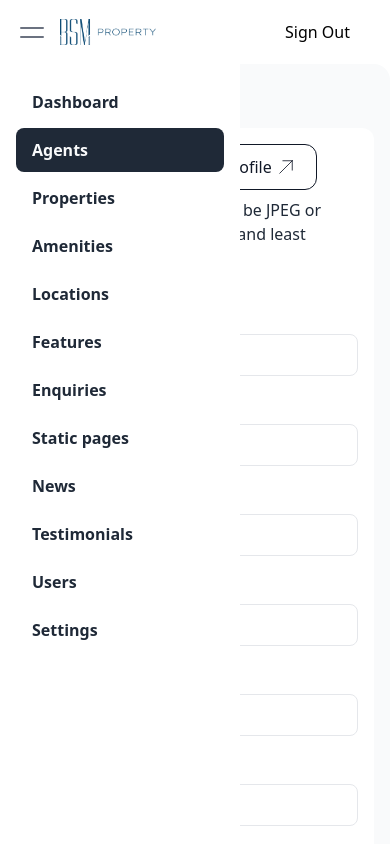
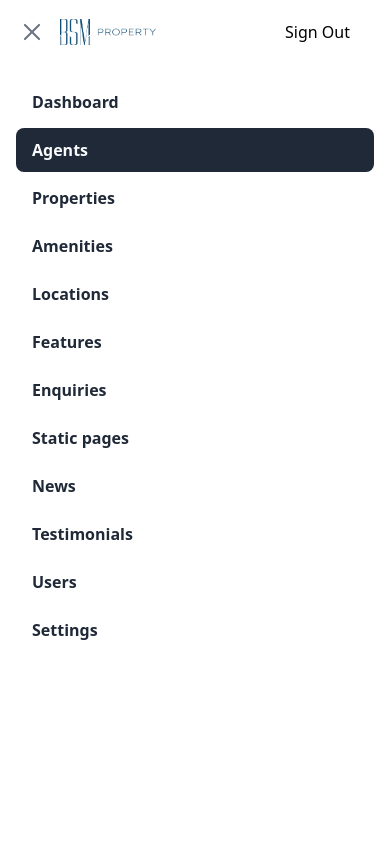
Before and after one commit to santokhan/ssi-shopping-admin, a React (Vite) app: page /agents/create in a window 390 px wide. Both pictures are taken after a click on the button 32 px from the left and 32 px from the top of the page. Shown: the top 844 px of the page. Built offline with nearby package versions, Linux system fonts and the light colour scheme; no server answers; grey boxes are pictures that could not be loaded; some icons are missing.

Commit message:
update sidebar size

```diff
--- a/src/blocks/navbar/NavBar.jsx
+++ b/src/blocks/navbar/NavBar.jsx
@@ -3,6 +3,8 @@ import NavList from "./NavList"
 import { twMerge } from "tailwind-merge"
 import { LoginButton } from "./LoginButton"
 import { Link } from 'react-router-dom'
+import { Add } from 'iconsax-react'
+import { PlusIcon } from '@heroicons/react/24/outline'
 
 const Bar2 = () => {
     return (
@@ -28,8 +30,13 @@ const NavBar = ({ onSidebarToggle, sidebarIsOpen }) => {
                 }
                 <div className="flex-grow flex justify-between">
                     <div className="flex items-center justify-center gap-3">
-                        <button type="button" onClick={onSidebarToggle} className={twMerge("text-gray-500 hover:text-gray-800")}>
-                            <Bar2 />
+                        <button type="button" onClick={onSidebarToggle} className={twMerge("text-gray-500 hover:text-gray-800 w-8 h-8")}>
+                            {
+                                sidebarIsOpen ?
+                                    <PlusIcon className="w-full h-full rotate-45" />
+                                    :
+                                    <Bar2 className="h-full w-full" />
+                            }
                         </button>
                         <Link to="/" className="router-link-active router-link-exact-active block sm:hidden">
                             <Logo />
--- a/src/layout/DashboardLayout.jsx
+++ b/src/layout/DashboardLayout.jsx
@@ -44,7 +44,7 @@ const DashboardLayout = () => {
                 {
                     sidebarIsOpen &&
                     <aside className={twMerge(
-                        "w-60 flex-shrink-0",
+                        "w-full lg:w-60 flex-shrink-0",
                         "fixed sm:sticky top-16 left-0 h-[calc(100svh_-_64px)] overflow-y-auto z-[2] bg-white",
                         "p-4",
                     )}><Sidebar /></aside>
--- a/src/layout/Sidebar.jsx
+++ b/src/layout/Sidebar.jsx
@@ -18,7 +18,7 @@ const Sidebar = () => {
     }
 
     return (
-        <div>
+        <>
             <ul className='space-y-1'>
                 {sidebarNavs.map((item, index) => {
                     const { label, to } = item;
@@ -32,7 +32,7 @@ const Sidebar = () => {
                     );
                 })}
             </ul>
-        </div>
+        </>
     );
 };
 
```
